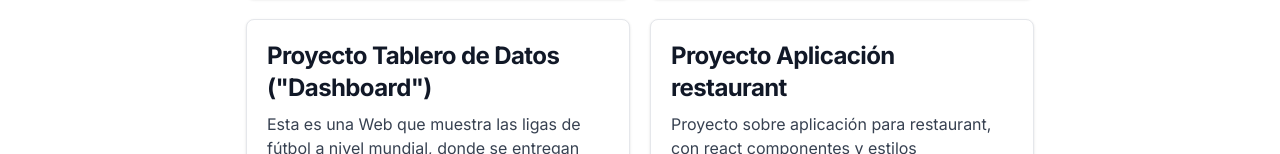
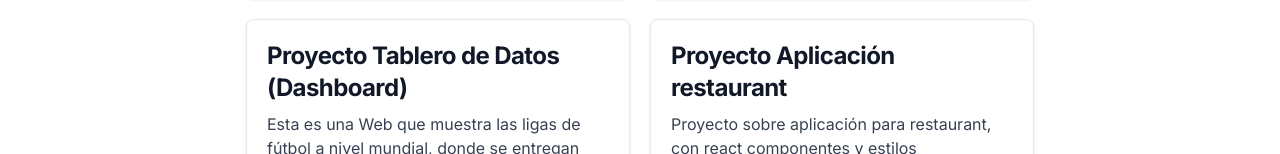
Before and after one commit to Patriciof02/portafolio-next, a Next.js app: page /proyects in a window 1280 px wide. Shown: the part 379-533 px from the top of the page. Built offline with nearby package versions, Linux system fonts and the light colour scheme.

Commit message:
correccion comillas en texto

```diff
--- a/src/app/proyects/page.jsx
+++ b/src/app/proyects/page.jsx
@@ -41,7 +41,7 @@ const page = () => {
 <div className='max-w-sm bg-white border border-gray-200 rounded-lg shadow dark:bg-gray-800 dark:border-gray-700'>
     <div className='p-5'>
         <a href='#'>
-            <h5 className='mb-2 text-2xl font-bold tracking-tight text-gray-900 dark:text-white'>Proyecto Tablero de Datos ("Dashboard")</h5>
+            <h5 className='mb-2 text-2xl font-bold tracking-tight text-gray-900 dark:text-white'>Proyecto Tablero de Datos (Dashboard)</h5>
         </a>
         <p className='mb-3 font-normal text-gray-700 dark:text-gray-400'>Esta es una Web que muestra las ligas de fútbol a nivel mundial, donde se entregan tabla de posiciones y un gráfico para la comparación de victorias, empates y derrotas de los equipos de la liga seleccionada</p>
         <a href='https://edarvichm.github.io/Proyecto3_Grupo2/' target={'_blank'} className='inline-flex items-center px-3 py-2 text-sm font-medium text-center text-white bg-blue-700 rounded-lg hover:bg-blue-800 focus:ring-4 focus:outline-none focus:ring-blue-300 dark:bg-blue-600 dark:hover:bg-blue-700 dark:focus:ring-blue-800'>
```
